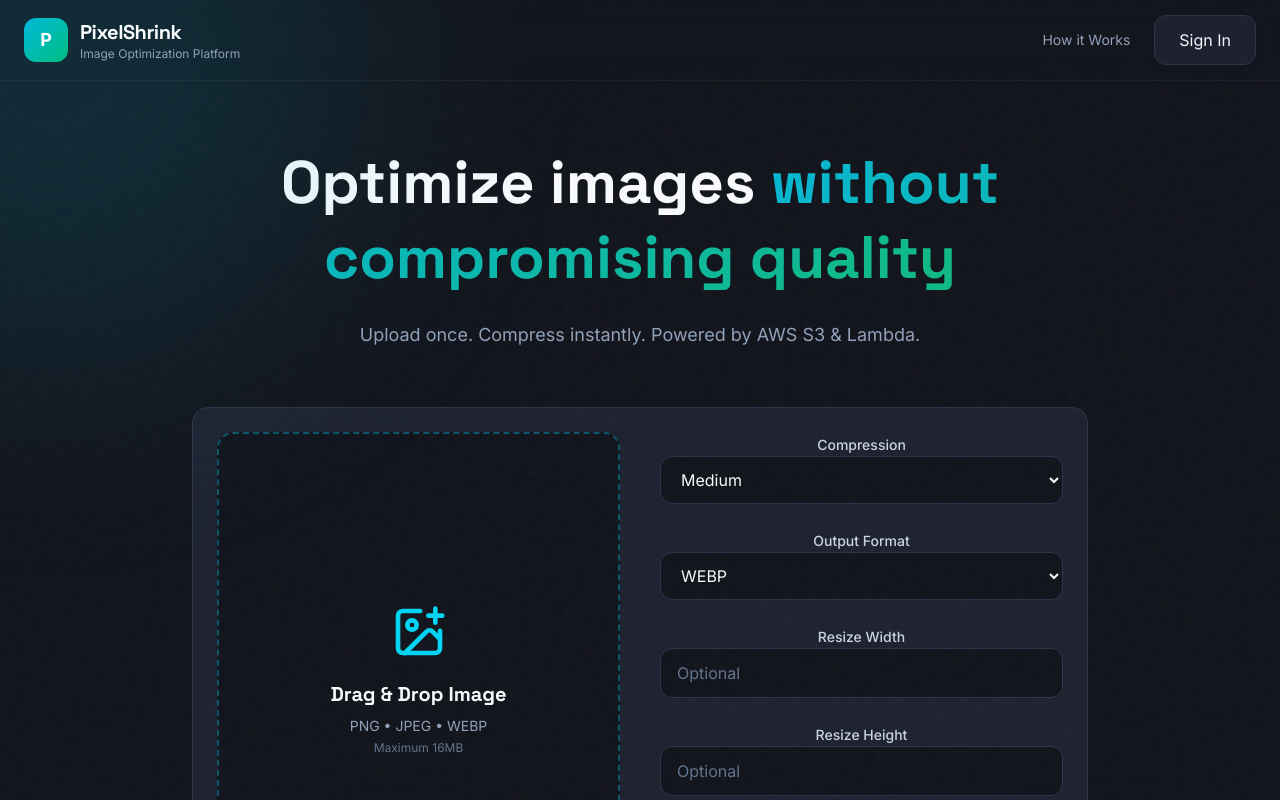
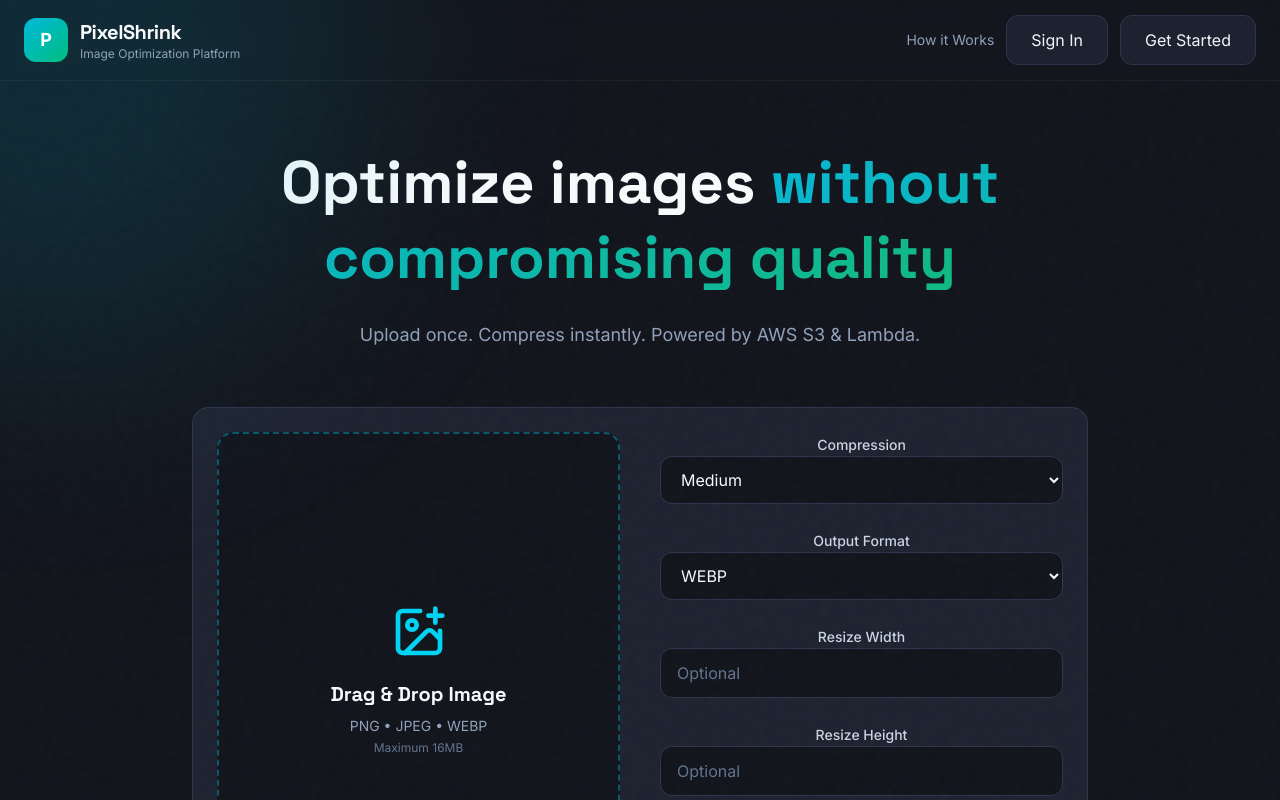
Before and after one commit to Biplob-Gautam/Pixel-Shrink, a React (Vite) app in the folder frontend/: page / in a window 1280 px wide. Shown: the top 800 px of the page. Built offline with nearby package versions, Linux system fonts and the light colour scheme.

Commit message:
Update navbar

```diff
--- a/frontend/src/components/layout/Navbar.jsx
+++ b/frontend/src/components/layout/Navbar.jsx
@@ -22,7 +22,7 @@
       <div className="page-container flex h-20 items-center justify-between">
         <Logo />
 
-        <nav className="flex items-center gap-6">
+        <nav className="flex items-center gap-3">
           <Link
             to="/"
             className="text-sm text-slate-400 transition hover:text-white"
@@ -33,6 +33,9 @@
           <Link to="/login">
             <Button variant="secondary">Sign In</Button>
           </Link>
+          <Link to="/register">
+          <Button variant="secondary">Get Started</Button>
+          </Link>
         </nav>
       </div>
     </header>
```
